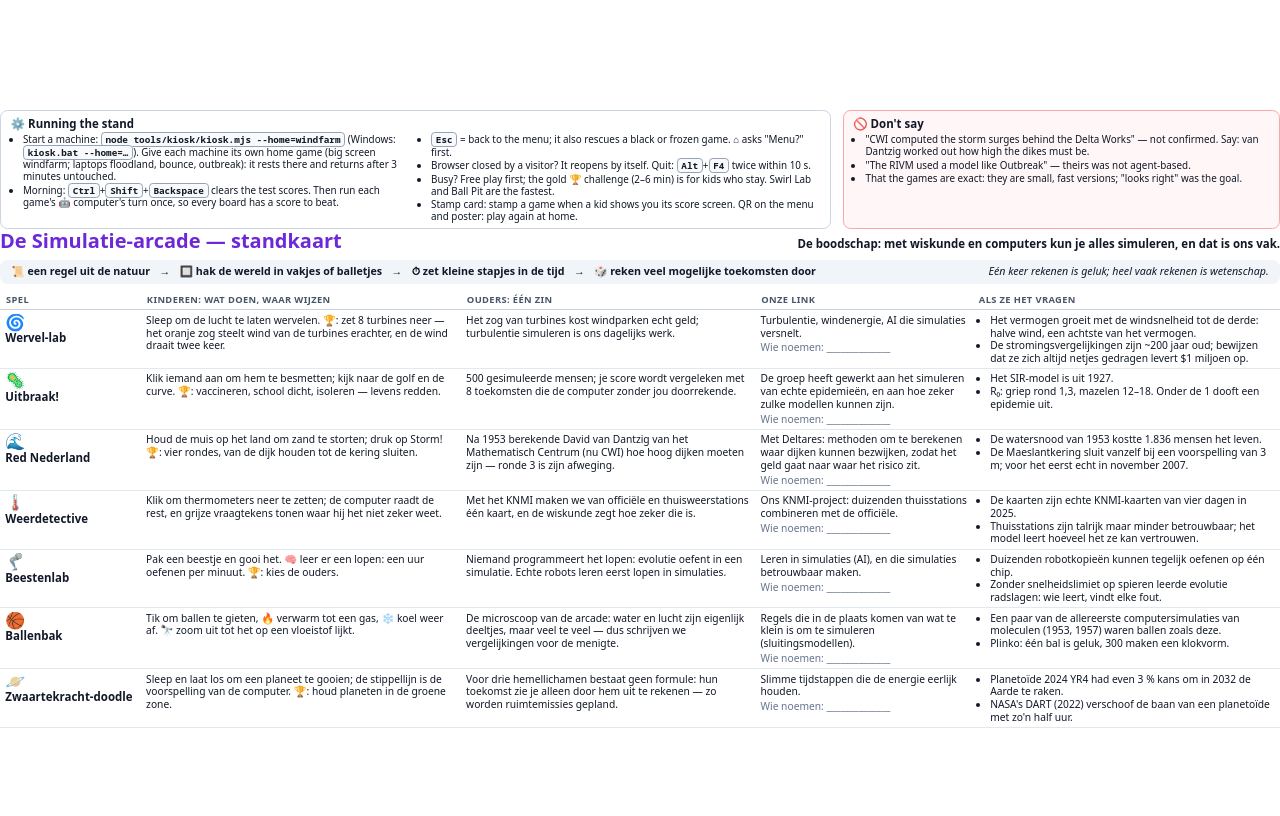
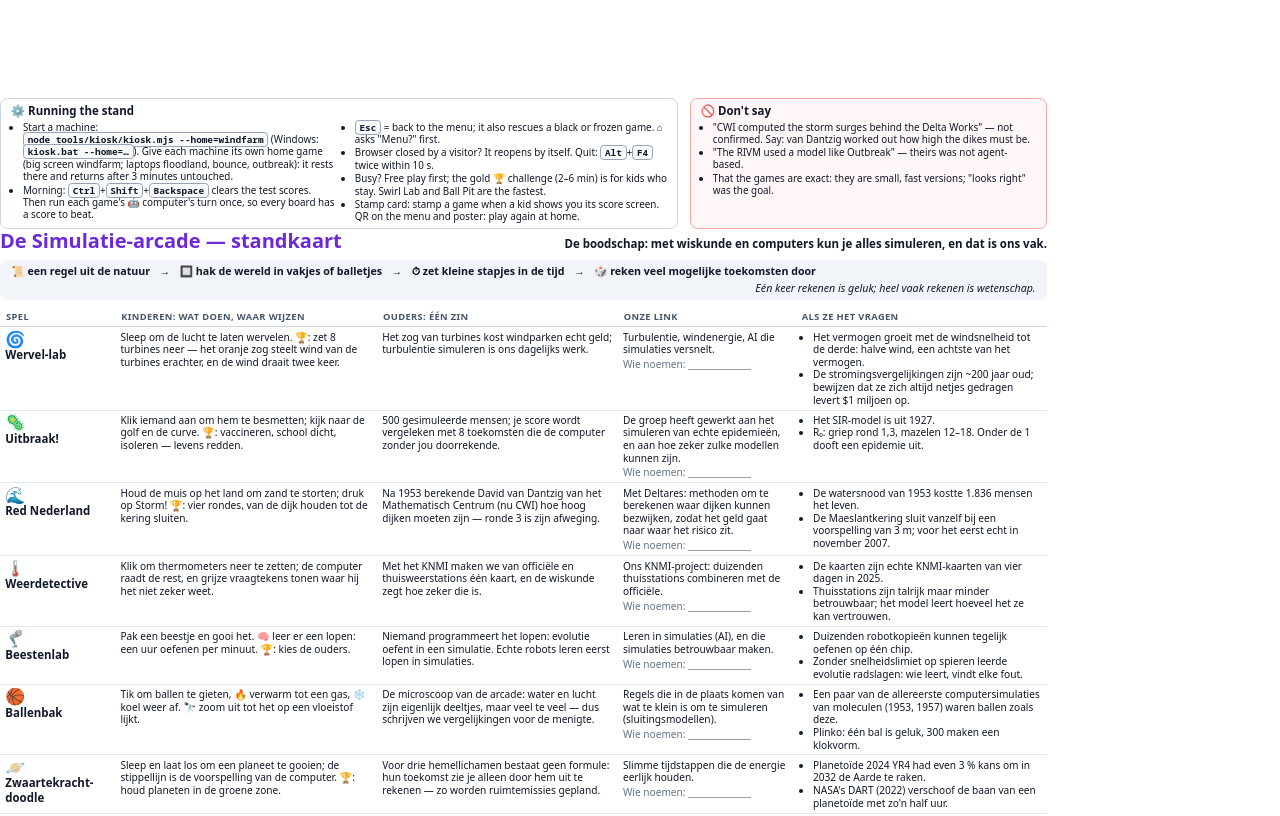
Before and after one commit to agdestein/OpenDay, a plain HTML site: page tools/print/stand-sheet.html in a window 1280 px wide. Shown: the part 493-1309 px from the top of the page. Drawn offline with Linux system fonts and the light colour scheme.

Commit message:
Stand sheet: shrink a page's text until it fits, so the Dutch sheet no longer overflows
Co-Authored-By: Claude Opus 5.5 <noreply@anthropic.com>

```diff
--- a/tools/print/stand-sheet.html
+++ b/tools/print/stand-sheet.html
@@ -7,7 +7,7 @@
 @page { size: A4 landscape; margin: 9mm 10mm; }
 * { box-sizing: border-box; margin: 0; }
 body { font-family: 'Noto Sans', system-ui, sans-serif; color: #111827; font-size: 7.7pt; line-height: 1.24; }
-.page { page-break-after: always; height: 191mm; overflow: hidden; display: flex; flex-direction: column; gap: 1.8mm; }
+.page { page-break-after: always; width: 277mm; height: 191mm; overflow: hidden; display: flex; flex-direction: column; gap: 1.8mm; }
 .page:last-child { page-break-after: auto; }
 header { display: flex; align-items: baseline; justify-content: space-between; gap: 6mm; }
 h1 { font-size: 15pt; font-weight: 900; color: #6d28d9; } /* no gradient text: it prints with hairline box edges */
@@ -23,12 +23,12 @@ td.game span { display: block; font-size: 12pt; line-height: 1.1; }
 td .who { display: block; margin-top: .6mm; color: #64748b; }
 ul { padding-left: 3.2mm; }
 .cols { display: grid; grid-template-columns: 1.9fr 1fr; gap: 3mm; margin-top: auto; }
-.box { border: .35mm solid #cbd5e1; border-radius: 2mm; padding: 1.4mm 2.6mm; font-size: 7.4pt; }
+.box { border: .35mm solid #cbd5e1; border-radius: 2mm; padding: 1.4mm 2.6mm; font-size: .96em; }
 .box h2 { font-size: 8.6pt; margin-bottom: .6mm; }
 .box li { margin-bottom: .3mm; break-inside: avoid; }
 .ops ul { columns: 2; column-gap: 5mm; }
 .avoid { border-color: #fca5a5; background: #fff7f7; }
-kbd { white-space: nowrap; font-family: 'Noto Sans Mono', ui-monospace, monospace; font-size: 7pt; font-weight: 700; padding: 0 1mm; border: .25mm solid #94a3b8; border-radius: 1mm; background: #f8fafc; }
+kbd { white-space: nowrap; font-family: 'Noto Sans Mono', ui-monospace, monospace; font-size: .95em; font-weight: 700; padding: 0 1mm; border: .25mm solid #94a3b8; border-radius: 1mm; background: #f8fafc; }
 </style>
 <body>
 <div id="root"></div>
@@ -122,5 +122,11 @@ document.getElementById('root').innerHTML = ['en', 'nl'].map((k) => {
     </div>
   </section>`;
 }).join('');
+// Dutch runs longer than English: shrink a page's text until it fits its sheet.
+document.fonts.ready.then(() => {
+  for (const page of document.querySelectorAll('.page')) {
+    for (let pt = 7.7; page.scrollHeight > page.clientHeight && pt > 6; pt -= 0.1) page.style.fontSize = `${pt.toFixed(1)}pt`;
+  }
+});
 </script>
 </body>
```
